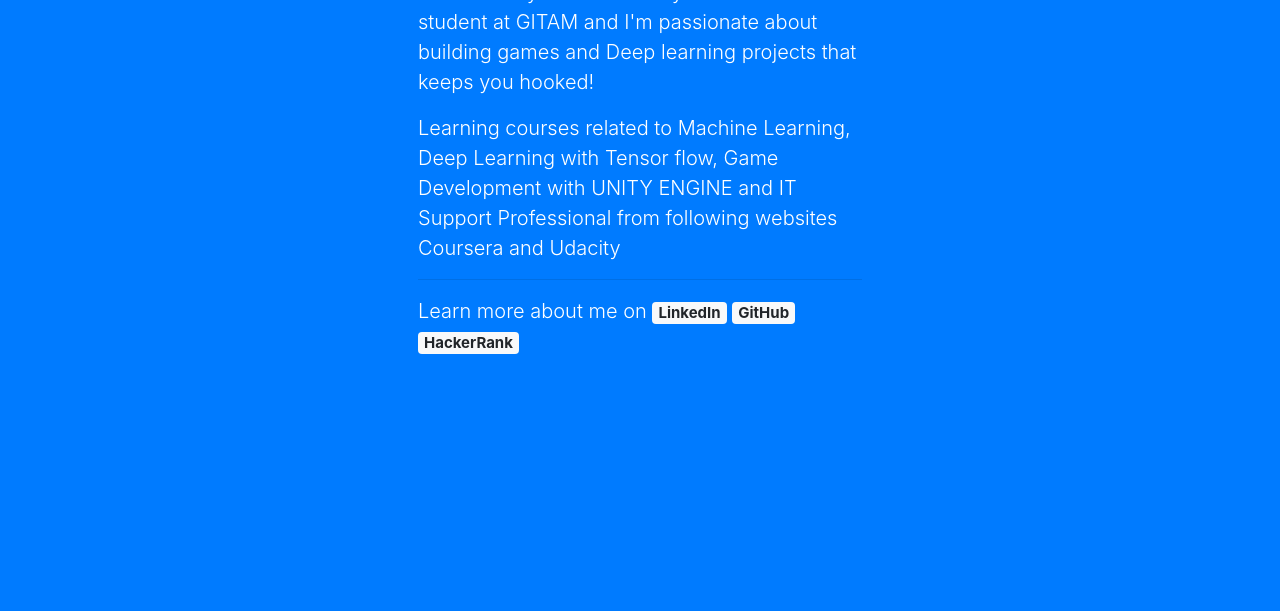
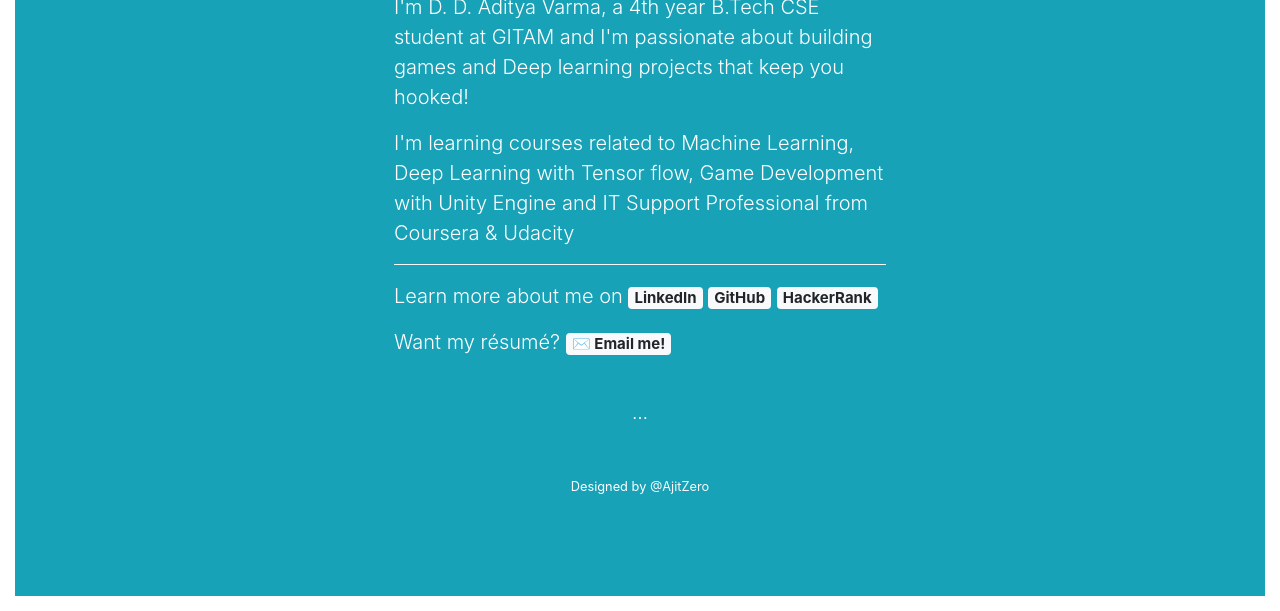
Before and after one commit to ddavarma/ddavarma.github.io, a plain HTML site: page index.html in a window 1280 px wide. Shown: the part 189-800 px from the top of the page. Drawn offline with nearby package versions, Linux system fonts and the light colour scheme.

Commit message:
:art::fire: Full circle
- Added email
- Removed unused JavaScript
- Improved UI/UX
- Added "Designed by"

```diff
--- a/index.html
+++ b/index.html
@@ -3,6 +3,7 @@
 
 <!-- Designed by Ajit Panigrahi (https://ajit.me) -->
 <!-- (In about 20 minutes) -->
+<!-- Update: ... +40 minutes = 1 hour flat. #KeepWinning -->
 
 <head>
 	<!-- Required meta tags -->
@@ -14,31 +15,36 @@
 	<link rel="stylesheet" href="https://stackpath.bootstrapcdn.com/bootstrap/4.1.3/css/bootstrap.min.css" integrity="sha384-MCw98/SFnGE8fJT3GXwEOngsV7Zt27NXFoaoApmYm81iuXoPkFOJwJ8ERdknLPMO" crossorigin="anonymous">
 
 </head>
-<body class="bg-primary">
+<body class="bg-info" style="min-height: 100vh; min-width: 100vw; border: 15px solid #FFF; ">
 	<div class="container">
-		<div class="row">
-			&nbsp;
-		</div>
-		<div class="row">
+		<div class="row mt-5">
 			<div class="col-md-6 offset-md-3">
-				<div class="text-white p-5" style="border-radius: 0">
-					<h1 class="display-3">Hello, world!</h1>
-					<p class="lead">I'm D.D.Aditya Varma a 4th year B.Tech CSE student at GITAM and I'm passionate about building games and Deep learning projects that keeps you hooked!</p>
-					<p class="lead">Learning courses related to Machine Learning, Deep Learning with Tensor flow, Game Development with UNITY ENGINE and IT Support Professional from following websites Coursera and Udacity</p>
-					<hr class="m-y-md">
-					<p class="lead">Learn more about me on <a class="badge badge-light" href="https://www.linkedin.com/in/ddavarma/" style="position:relative" target="_blank">LinkedIn</a>
-					<a class="badge badge-light" href="https://github.com/ddavarma" style="position:relative" target="_blank">GitHub</a>
-					<a class="badge badge-light" href="https://www.hackerrank.com/ddavarma" style="position:relative" target="_blank">HackerRank</a></p>
+				<div class="text-white p-4">
+					<h1 class="display-3 mb-2">Hello, world!</h1>
+					<p class="lead">I'm D.&nbsp;D.&nbsp;Aditya&nbsp;Varma, a 4th year B.Tech CSE student at GITAM and I'm passionate about building games and Deep learning projects that keep you hooked!</p>
+					<p class="lead">I'm learning courses related to Machine Learning, Deep Learning with Tensor flow, Game Development with Unity Engine and IT Support Professional from Coursera &amp; Udacity</p>
+					<hr class="m-y-md border-light">
+					<p class="lead">
+						Learn more about me on
+						<a class="badge badge-light" href="https://www.linkedin.com/in/ddavarma/" style="position:relative" target="_blank">LinkedIn</a>
+						<a class="badge badge-light" href="https://github.com/ddavarma" style="position:relative" target="_blank">GitHub</a>
+						<a class="badge badge-light" href="https://www.hackerrank.com/ddavarma" style="position:relative" target="_blank">HackerRank</a>
+					</p>
+					<p class="lead">
+						Want my résumé?
+						<a class="badge badge-light" href="mailto:ddavarma@gmail.com" style="position:relative" target="_blank">
+							✉️ Email me!
+						</a>
+					</p>
+					<p class="text-sm-center m-5">⋯</p>
+					<p class="small text-sm-center">
+						Designed by
+						<a class="text-light" href="https://ajit.me" title="Ajit Panigrahi" target="_blank">@AjitZero</a>
+					</p>
 				</div>
 				</div>
 			</div>
 		</div>
 	</div>
-
-	<!-- Optional JavaScript -->
-	<!-- jQuery first, then Popper.js, then Bootstrap JS -->
-	<script src="https://code.jquery.com/jquery-3.2.1.slim.min.js" integrity="sha384-KJ3o2DKtIkvYIK3UENzmM7KCkRr/rE9/Qpg6aAZGJwFDMVNA/GpGFF93hXpG5KkN" crossorigin="anonymous"></script>
-	<script src="https://cdnjs.cloudflare.com/ajax/libs/popper.js/1.11.0/umd/popper.min.js" integrity="sha384-b/U6ypiBEHpOf/4+1nzFpr53nxSS+GLCkfwBdFNTxtclqqenISfwAzpKaMNFNmj4" crossorigin="anonymous"></script>
-	<script src="https://maxcdn.bootstrapcdn.com/bootstrap/4.0.0-beta/js/bootstrap.min.js" integrity="sha384-h0AbiXch4ZDo7tp9hKZ4TsHbi047NrKGLO3SEJAg45jXxnGIfYzk4Si90RDIqNm1" crossorigin="anonymous"></script>
 </body>
 </html>
```
